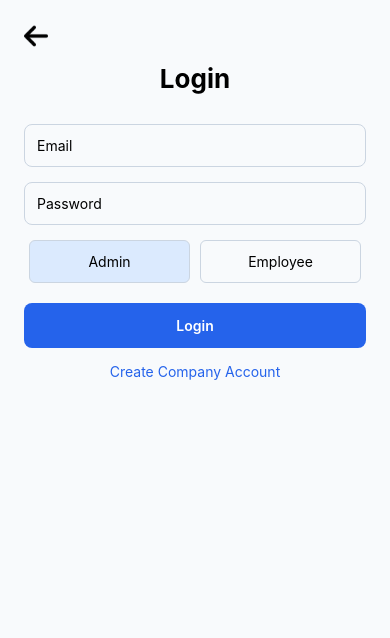
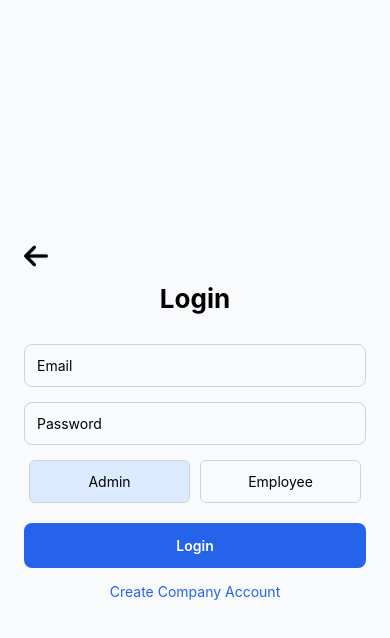
Before and after one commit to slytherin8/slyth, a React Native app in the folder slyth-app/: screen /Login in a window 390 px wide. Shown: the top 638 px of the page. Built offline with nearby package versions, Linux system fonts and the light colour scheme.

Commit message:
feat: Implement user login screen, API service with token interceptor, and work-related services including real-time updates via WebSockets.

```diff
--- a/slyth-app/src/screens/LoginScreen.js
+++ b/slyth-app/src/screens/LoginScreen.js
@@ -40,8 +40,11 @@ export default function LoginScreen({ navigation }) {
   };
 
   return (
-    <ScrollView style={styles.container} showsVerticalScrollIndicator={false}>
-      <View style={styles.content}>
+    <ScrollView
+      style={styles.container}
+      contentContainerStyle={styles.content}
+      showsVerticalScrollIndicator={true}
+    >
       {/* 🔙 BACK BUTTON */}
       <TouchableOpacity onPress={() => navigation.goBack()}>
         <Image
@@ -92,7 +95,6 @@ export default function LoginScreen({ navigation }) {
           Create Company Account
         </Text>
       )}
-      </View>
     </ScrollView>
   );
 }
@@ -105,7 +107,7 @@ const styles = StyleSheet.create({
   content: {
     padding: 24,
     justifyContent: "center",
-    minHeight: "100%"
+    flexGrow: 1
   },
   backIcon: {
     width: 24,
```
Lines whose indentation alone changed are shown as unchanged.
